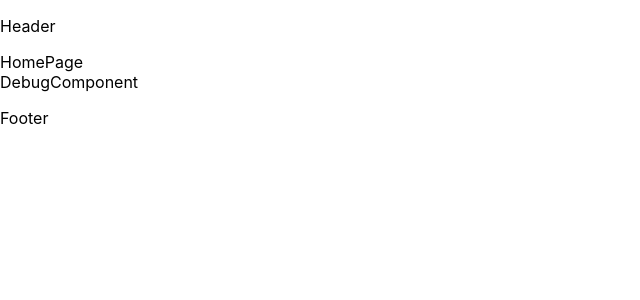
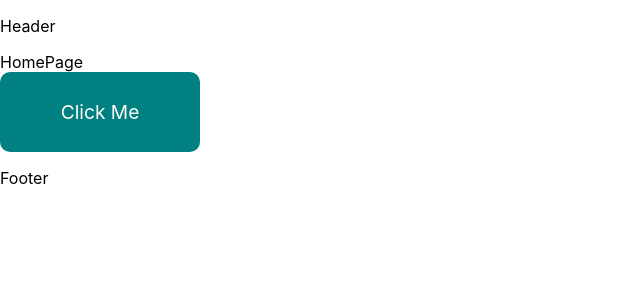
Before and after one commit to Gioele-M/lap4_group_project_client, a React (Create React App) app: page / in a window 1280 px wide. Shown: the top 300 px of the page, without its empty margins (0-640 px from the left). Built offline with nearby package versions, Linux system fonts and the light colour scheme.

Commit message:
add temp dispatch call to try and get data through a redux action

```diff
--- a/src/Components/DebugComponent/index.jsx
+++ b/src/Components/DebugComponent/index.jsx
@@ -1,12 +1,21 @@
 import React from 'react'
-import { useSelector } from 'react-redux'
+import { useSelector, useDispatch } from 'react-redux'
+import { fetchDebug } from '../../State/actionCreators'
+
+import styles from './index.module.css'
+
 function DebugComponent() {
   const myUserState = useSelector((state) => state.user.user)
   const myDataState = useSelector((state) => state.media.data)
   console.log('*** ', myUserState)
   console.log('=== ', myDataState)
+
+  const dispatch = useDispatch()
+
   return (
-    <div>DebugComponent</div>
+    <div
+    onClick={() => dispatch(fetchDebug('buscaroli'))}
+    className={styles.debugElement} >Click Me</div>
   )
 }
 
--- /dev/null
+++ b/src/Components/DebugComponent/index.module.css
@@ -0,0 +1,12 @@
+.debugElement {
+  height: 80px;
+  width: 200px;
+  background-color: teal;
+  color: snow;
+  font-size: 1.2rem;
+  display: flex;
+  justify-content: center;
+  align-items: center;
+  border: none;
+  border-radius: 10px;
+}
--- a/src/State/actionCreators/index.js
+++ b/src/State/actionCreators/index.js
@@ -31,3 +31,16 @@ export const fetchMediaData = (mediaData) => ({
   type: 'FETCH_MEDIA_DATA',
   payload: mediaData,
 })
+
+export const fetchDebug = (username) => {
+  return async (dispatch) => {
+    try {
+      // dispatch({ type: "STARTING_FETCH" })
+      const data = await axios(`https://api.github.com/users/${username}`)
+      dispatch({ type: 'FETCH_GITHUB', payload: data })
+    } catch (err) {
+      // dispatch({ type: "SET_ERROR", payload: err })
+      console.log('Error: ', err)
+    }
+  }
+}
--- a/src/State/reducers/mediaReducer.js
+++ b/src/State/reducers/mediaReducer.js
@@ -50,6 +50,9 @@ export const mediaReducer = (state = initState, action) => {
         },
       }
 
+    case 'FETCH_GITHUB':
+      return action.payload
+
     default:
       return state
   }
```
